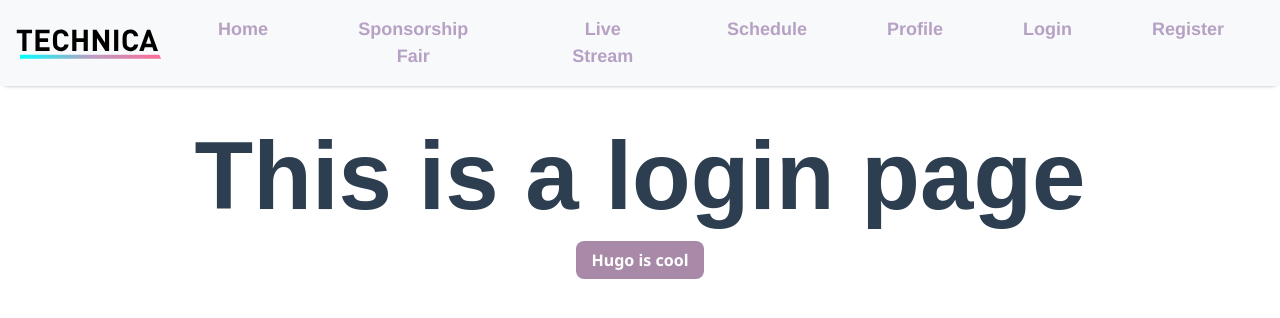
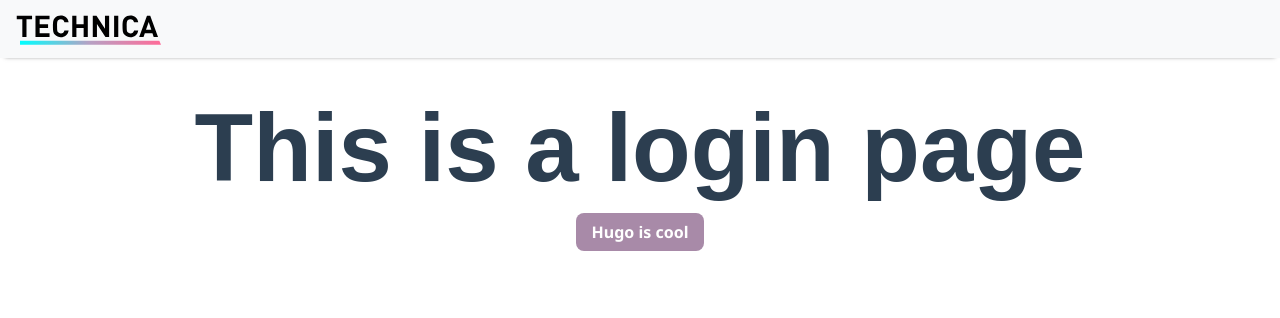
Before and after one commit to codetheorem/platform-2020, a Vue app in the folder frontend/: page /login in a window 1280 px wide. Shown: the top 318 px of the page. Built offline with nearby package versions, Linux system fonts and the light colour scheme; a web font is replaced by a local one.

Commit message:
Modify route list to dynamically display based on route

```diff
--- a/frontend/src/App.vue
+++ b/frontend/src/App.vue
@@ -1,6 +1,6 @@
 <template>
   <div id="app">
-    <navbar />
+    <navbar :displayRouteList="displayRouteList"/>
     <router-view/>
   </div>
 </template>
@@ -11,6 +11,11 @@ export default {
   name: 'App',
   components: {
     Navbar
+  },
+  computed: {
+    displayRouteList() {
+      return this.$route.name != "Login";
+    }
   }
 };
 </script>
--- a/frontend/src/components/Navbar.vue
+++ b/frontend/src/components/Navbar.vue
@@ -6,6 +6,7 @@
                 <img alt="Vue logo" src="../assets/technica-logo.svg" class="img-responsive">
             </a>
         </div>
+        <span v-if="displayRouteList">
             <button class="navbar-toggler" type="button" data-toggle="collapse" data-target="#navbarSupportedContent" aria-controls="navbarSupportedContent" aria-expanded="false" aria-label="Toggle navigation">
                 <span class="navbar-toggler-icon"></span>
             </button>
@@ -17,6 +18,7 @@
                     </span>
                 </ul>
             </div>
+        </span>
     </nav>
   </div>
 </template>
@@ -30,7 +32,10 @@ export default {
       NavItem
   },
   props: {
-
+      displayRouteList: {
+          type: Boolean,
+          default: true
+      }
   },
   data(){
       return {
```
Lines whose indentation alone changed are shown as unchanged.
